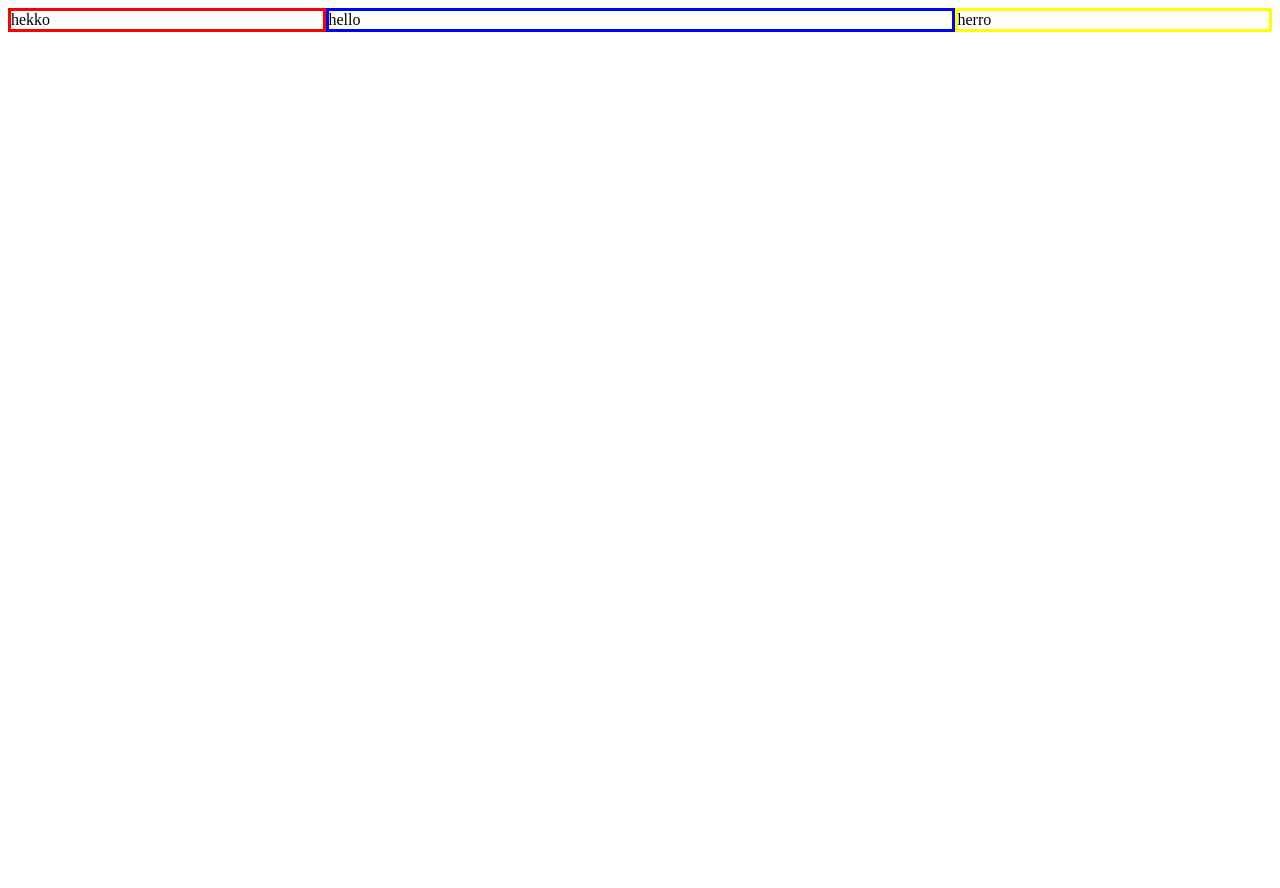
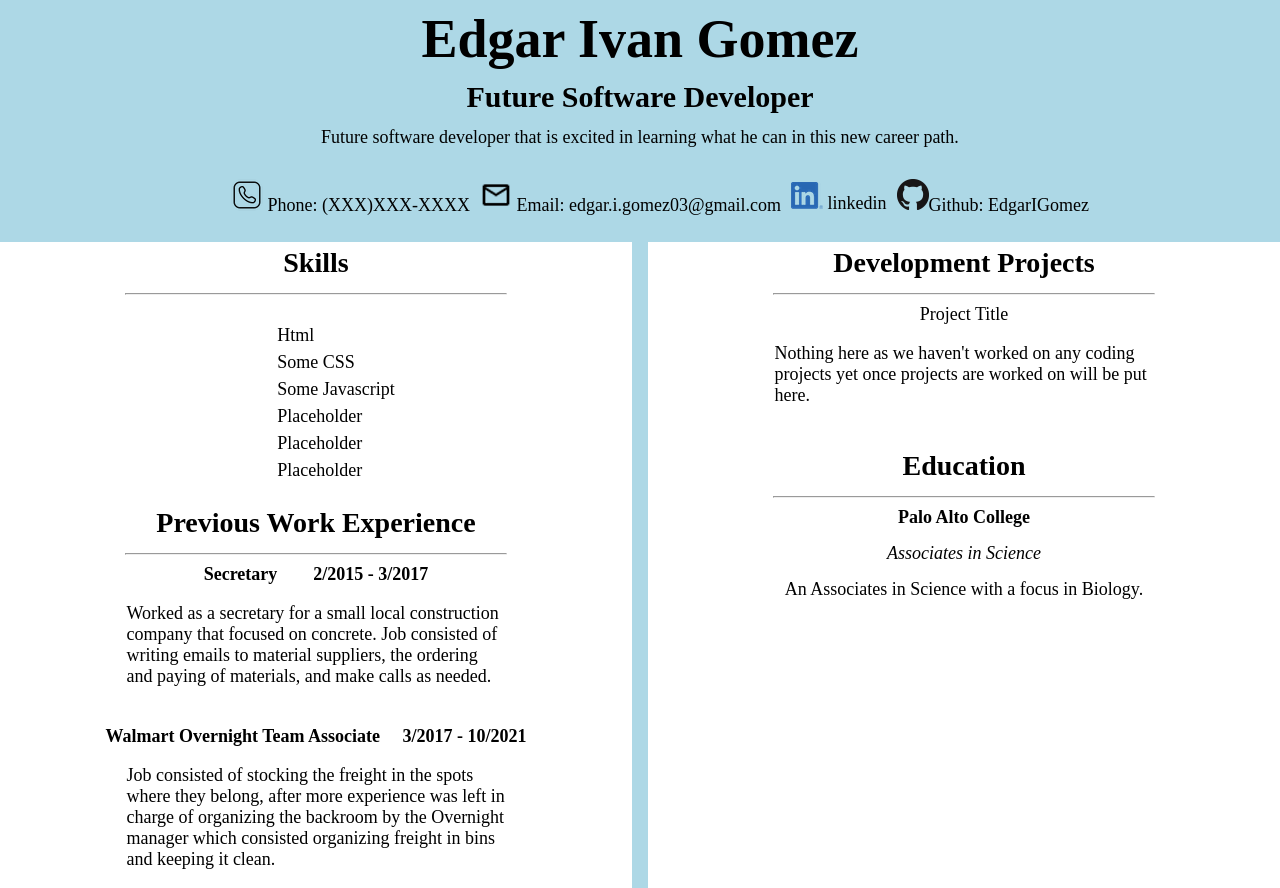
Before and after one commit to EdgarIGomez/Edgar-Gomez-Resume, a plain HTML site: page index.html in a window 1280 px wide. Before the commit the page ends 800 px from the top, so only its background shows below. Drawn offline with Linux system fonts and the light colour scheme; a web font is replaced by a local one.

Commit message:
work done for online resume

```diff
--- a/index.html
+++ b/index.html
@@ -6,16 +6,58 @@
           content="width=device-width, user-scalable=no, initial-scale=1.0, maximum-scale=1.0, minimum-scale=1.0">
     <meta http-equiv="X-UA-Compatible" content="ie=edge">
     <link rel="stylesheet" href="main.css">
-    <link rel="preconnect" href="https://fonts.gstatic.com">
-    <link href="https://fonts.googleapis.com/css2?family=Coustard:wght@400;900&family=DM+Serif+Display&family=Montserrat&display=swap"
-          rel="stylesheet">
     <title>Edgar Gomez Online Resume</title>
 </head>
 <body>
     <section class="resume_body">
-        <div id="profile">hekko</div>
-        <div id="main_body">hello</div>
-        <div id="idk">herro</div>
+        <div id="profile">
+            <h1 id="name">Edgar Ivan Gomez</h1>
+            <h2 id="job_title">Future Software Developer</h2>
+            <p id="about_me">Future software developer that is excited in learning what he can in this new career path.</p>
+            <ul class="contact_me">
+                <li><img src="assets/icons8-phone-50.png" alt="phone_icon"> Phone: (XXX)XXX-XXXX</li>
+                <li><img src="assets/icons8-envelope-24.png" alt="email_icon"> Email: edgar.i.gomez03@gmail.com</li>
+                <li><img src="assets/LI-In-Bug.png" alt="linked_in_logo"> linkedin</li>
+                <li><a href="https://github.com/EdgarIGomez"><img src="assets/GitHub-Mark-32px.png" alt="github_logo">Github: EdgarIGomez</a></li>
+            </ul>
+        </div>
+        <section id="main_body">
+            <div id="skills">
+                <h3>Skills</h3>
+                <hr>
+                <ul id="skill_list">
+                    <li>Html</li>
+                    <li>Some CSS</li>
+                    <li>Some Javascript</li>
+                    <li>Placeholder</li>
+                    <li>Placeholder</li>
+                    <li>Placeholder</li>
+                </ul>
+                <h3>Previous Work Experience</h3>
+                <hr>
+                <div class="past_experience">Secretary &nbsp;&nbsp;&nbsp;&nbsp;&nbsp;&nbsp; 2/2015 - 3/2017</div>
+                <p>Worked as a secretary for a small local construction company that focused on concrete. Job consisted of writing emails to material suppliers, the ordering and paying of materials, and make calls as needed.</p>
+                <br>
+                <div class="past_experience">Walmart Overnight Team Associate &nbsp;&nbsp;&nbsp;&nbsp;3/2017 - 10/2021</div>
+                <p>Job consisted of stocking the freight in the spots where they belong, after more experience was left in charge of organizing the backroom by the Overnight manager which consisted organizing freight in bins and keeping it clean. </p>
+            </div>
+            <div id="projects">
+                <h3>Development Projects</h3>
+                <hr>
+                <div>Project Title</div>
+                <p>Nothing here as we haven't worked on any coding projects yet once projects are worked on will be put here.</p>
+                <br>
+                <h3>Education</h3>
+                <hr>
+                <div class="past_experience">Palo Alto College</div>
+                <div class="degree">Associates in Science</div>
+                <div id="bottom">An Associates in Science with a focus in Biology.</div>
+
+
+            </div>
+        </section>
+<!--        <br id="bottom">-->
     </section>
+<!--    <a target="_blank" href="https://icons8.com/icon/85022/envelope">Envelope</a> icon by <a target="_blank" href="https://icons8.com">Icons8</a>-->
 </body>
 </html>
--- a/main.css
+++ b/main.css
@@ -1,20 +1,161 @@
+body {
+    font-size: 18px;
+    margin: 0;
+    padding: 0;
+    background-color: lightblue;
+
+}
 .resume_body {
     display: flex;
-    justify-content: center;
+    flex-direction: column;
+    align-items: center;
+    height: 100%;
 
 }
 
-#profile {
-    border: 3px solid red;
-    width: 25%;
+#profile {   /*Header with name job title contact and about me*/
+    border: 3px solid lightblue; /*borders are to make sure everything is in right place*/
+    display: flex;
+    flex-direction: column;
+    align-items: center;
+    width: 100%;
+    background-color: lightblue;
+
+
 }
 
-#main_body {
-    border: 3px solid blue;
-    width: 50%;
+#name {
+    font-size: 300%;
+    /*padding: 5px;*/
+    margin: 5px;
 }
 
-#idk {
-    border: 3px solid yellow;
-    width: 25%;
+#job_title {
+    margin: 5px;
+    font-size: 30px;
 }
+
+#about_me {
+    text-align: center;
+    width: 66%;
+    margin: 8px;
+}
+
+.contact_me {
+    display: flex;
+    flex-direction: row;
+    justify-content: space-around;
+    align-items: center;
+}
+
+a {
+    text-decoration: none;
+    color: black;
+}
+
+.contact_me li {
+    list-style-type: none;
+    margin: 5px;
+}
+#main_body {
+    /*border: 8px solid lightblue;*/
+    display: flex;
+    width: 100%;
+    /*background-color: white;*/
+
+}
+
+#skills {
+    border-right: 8px solid lightblue;
+    display: flex;
+    flex-direction: column;
+    align-items: center;
+    width: 50%;
+    background-color: white;
+
+}
+
+h3 {
+    margin: 5px;
+    font-size: 28px;
+}
+
+hr {
+    width: 60%;
+}
+
+#skill_list {
+
+}
+
+.past_experience {
+    font-weight: bold;
+}
+
+p {
+    width: 60%;
+    /*text-align: center;*/
+}
+
+#projects p{
+    /*text-align: center;*/
+}
+
+#skill_list {
+    display: flex;
+    flex-direction: column;
+    justify-content: flex-start;
+}
+
+#skill_list li {
+    list-style-type: none;
+    margin: 3px;
+}
+
+#projects {
+    border-left: 8px solid lightblue;
+    width: 50%;
+    /*text-align: center;*/
+    display: flex;
+    flex-direction: column;
+    align-items: center;
+    background-color: white;
+
+}
+
+.degree {
+    margin: 15px;
+    font-style: italic;
+}
+
+/*#bottom {*/
+/*    margin-bottom: 15px;*/
+/*}*/
+
+@media screen and (max-width: 580px) {
+    #name {
+        font-size: 205%
+    }
+    .contact_me {
+        flex-direction: column;
+    }
+
+    #main_body {
+        flex-direction: column;
+        flex-wrap: wrap;
+        align-items: center;
+    }
+
+    #skills {
+        width: 95%;
+
+        border: 8px solid lightblue;
+    }
+
+    #projects {
+        width: 95%;
+        padding-bottom: 15px;
+        margin-bottom: 15px;
+        border: 8px solid lightblue;
+    }
+}
```
Also changed, not shown: assets/GitHub-Mark-32px.png (added), assets/LI-In-Bug.png (added), assets/icons8-envelope-24.png (added), assets/icons8-phone-50.png (added).
